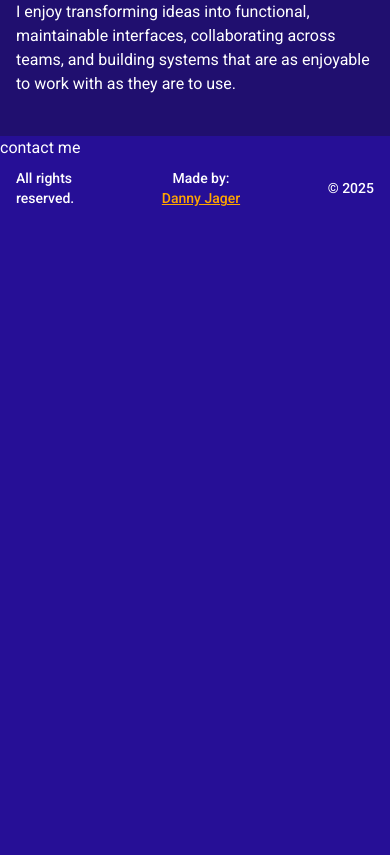
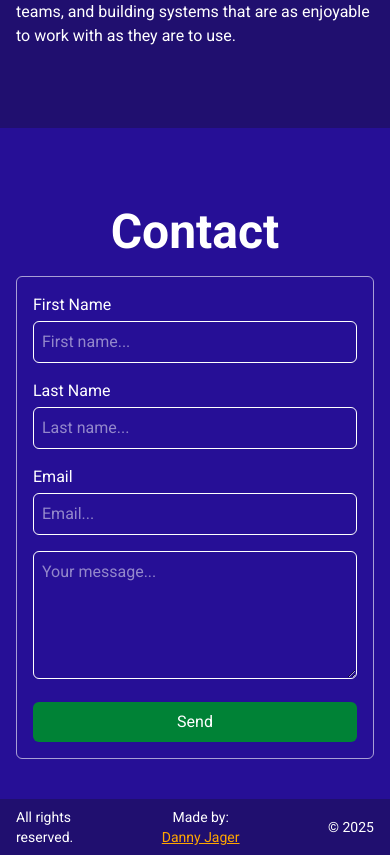
Before and after one commit to DannyHTML/Portfolio, a Vue app: page / in a window 390 px wide. Shown: the part 5560-6415 px from the top of the page. Before the commit the page ends 5776 px from the top, so only its background shows below. Built offline with nearby package versions, Linux system fonts and the light colour scheme.

Commit message:
Created the contact seciton. Can still optimise it. Using Formspee for mailing. Optimizing SEO.

```diff
--- a/index.html
+++ b/index.html
@@ -2,15 +2,30 @@
 <html lang="en" class="scroll-smooth">
   <head>
     <meta charset="UTF-8" />
+    <meta name="viewport" content="width=device-width, initial-scale=1.0" />
+    <meta name="author" content="Danny Jager" />
+    <meta name="description" content="Danny Jager's Portfolio Website" />
+
+    <!-- Open Graph (social sharing) -->
+    <meta property="og:title" content="Danny Jager | Front-end Developer" />
+    <meta property="og:description" content="Danny Jager's Portfolio Website" />
+    <meta
+      property="og:image"
+      content="https://dannyhtml.github.io/Portfolio/portfolio_website.png"
+    />
+
+    <!-- Favicon -->
     <link rel="icon" type="image/svg+xml" href="/vite.svg" />
-    <meta name="viewport" content="width=device-width, initial-scale=1.0" />
+
+    <!-- Fonts -->
     <link rel="preconnect" href="https://fonts.googleapis.com" />
     <link rel="preconnect" href="https://fonts.gstatic.com" crossorigin />
     <link
-      href="https://fonts.googleapis.com/css2?family=Roboto:ital,wght@0,100..900;1,100..900&display=swap"
+      href="https://fonts.googleapis.com/css2?family=Roboto:wght@400;700&display=swap"
       rel="stylesheet"
     />
-    <title>Danny Jager</title>
+
+    <title>Danny Jager | Front-end Developer</title>
   </head>
   <body class="bg-secondary font-roboto text-white">
     <div id="app"></div>
--- a/src/App.vue
+++ b/src/App.vue
@@ -9,10 +9,7 @@ import FooterSection from './components/FooterSection.vue';
 </script>
 
 <template>
-  <!-- TODO: I think I keep this layout? -->
   <!-- TODO: Add meta description and keywords plus other SEO relevant tags like image in index.html -->
-  <!-- TODO: I should not forgot to make a footer!!! -->
-  <!-- TODO: Also not forgot about making a clean ABOUT ME section -->
   <!-- TODO: Make a View Resume download button, I will show it in the header/nav and the about me section -->
 
   <main>
--- a/src/components/AboutMe.vue
+++ b/src/components/AboutMe.vue
@@ -1,5 +1,5 @@
 <template>
-  <div class="bg-primary pt-20 pb-10 md:py-20">
+  <div class="bg-primary py-20">
     <div class="container">
       <h2 id="about" class="mb-10 text-center text-5xl font-bold">About Me</h2>
       <div class="md:flex md:gap-20">
--- a/src/components/ContactSection.vue
+++ b/src/components/ContactSection.vue
@@ -1,3 +1,10 @@
-<template>contact me</template>
+<template>
+  <div id="contact" class="container pt-20 pb-10 md:py-20">
+    <span class="mb-5 block text-center text-5xl font-bold">Contact</span>
+    <EmailForm />
+  </div>
+</template>
 
-<script setup lang="ts"></script>
+<script setup lang="ts">
+import EmailForm from './EmailForm.vue';
+</script>
--- /dev/null
+++ b/src/components/EmailForm.vue
@@ -0,0 +1,121 @@
+<template>
+  <div class="flex justify-center">
+    <form
+      class="flex w-full max-w-xl flex-col gap-4 rounded-md border border-white/60 p-4"
+      @submit="handleSubmit"
+    >
+      <div>
+        <label class="mb-1 block" for="firstName">First Name</label>
+        <input
+          id="firstName"
+          v-model="firstName"
+          class="w-full rounded-md border p-2"
+          placeholder="First name..."
+          type="text"
+          name="firstName"
+          required
+        />
+      </div>
+
+      <div>
+        <label class="mb-1 block" for="lastName">Last Name</label>
+        <input
+          id="lastName"
+          v-model="lastName"
+          class="w-full rounded-md border p-2"
+          placeholder="Last name..."
+          type="text"
+          name="lastName"
+        />
+      </div>
+
+      <div>
+        <label class="mb-1 block" for="email">Email</label>
+        <input
+          id="email"
+          v-model="email"
+          class="w-full rounded-md border p-2"
+          placeholder="Email..."
+          type="email"
+          name="email"
+        />
+      </div>
+
+      <div>
+        <textarea
+          id="message"
+          v-model="message"
+          name="message"
+          class="min-h-32 w-full rounded-md border p-2"
+          placeholder="Your message..."
+          required
+        ></textarea>
+      </div>
+      <!-- Honeypot field to prevent spam -->
+      <input type="text" name="_gotcha" class="hidden" />
+
+      <button
+        type="submit"
+        class="cursor-pointer rounded-md bg-green-700 px-4 py-2 font-medium transition hover:bg-green-800 disabled:cursor-not-allowed disabled:bg-green-500"
+      >
+        {{ submitting ? 'Sending...' : 'Send' }}
+      </button>
+    </form>
+  </div>
+</template>
+
+<script setup lang="ts">
+import { ref } from 'vue';
+
+const FORM_ID = 'mgvgqzrv';
+
+const firstName = ref('');
+const lastName = ref('');
+const email = ref('');
+const message = ref('');
+
+const submitting = ref(false);
+const succeeded = ref(false);
+const errors = ref<{ [key: string]: string }>({});
+
+const handleSubmit = async (e: Event) => {
+  e.preventDefault();
+  submitting.value = true;
+  errors.value = {};
+
+  try {
+    const response = await fetch(`https://formspree.io/f/${FORM_ID}`, {
+      method: 'POST',
+      headers: {
+        Accept: 'application/json',
+        'Content-Type': 'application/json',
+      },
+      body: JSON.stringify({
+        email: email.value,
+        message: message.value,
+      }),
+    });
+
+    const data = await response.json();
+
+    if (response.ok) {
+      succeeded.value = true;
+      firstName.value = '';
+      lastName.value = '';
+      email.value = '';
+      message.value = '';
+    } else {
+      // Formspree validation errors
+      if (data.errors) {
+        data.errors.forEach((err: { field: string; message: string }) => {
+          errors.value[err.field] = err.message;
+        });
+      }
+    }
+  } catch (err) {
+    errors.value.form = 'Something went wrong. Please try again.';
+  } finally {
+    submitting.value = false;
+  }
+};
+</script>
--- a/src/components/FooterSection.vue
+++ b/src/components/FooterSection.vue
@@ -1,6 +1,6 @@
 <template>
-  <footer class="container flex h-14">
-    <div class="flex w-full items-center justify-between text-sm font-medium">
+  <footer class="bg-primary flex h-14">
+    <div class="container flex w-full items-center justify-between text-sm font-medium">
       <div>
         All rights
         <span class="block md:inline"> reserved. </span>
--- a/src/components/Nav/NavBar.vue
+++ b/src/components/Nav/NavBar.vue
@@ -52,6 +52,10 @@ const items = [
     title: 'About',
     link: '#about',
   },
+  {
+    title: 'Contact',
+    link: '#contact',
+  },
 ];
 
 onMounted(() => {
```
Also changed, not shown: 1 other file (tests, documents, lock files or other folders).
